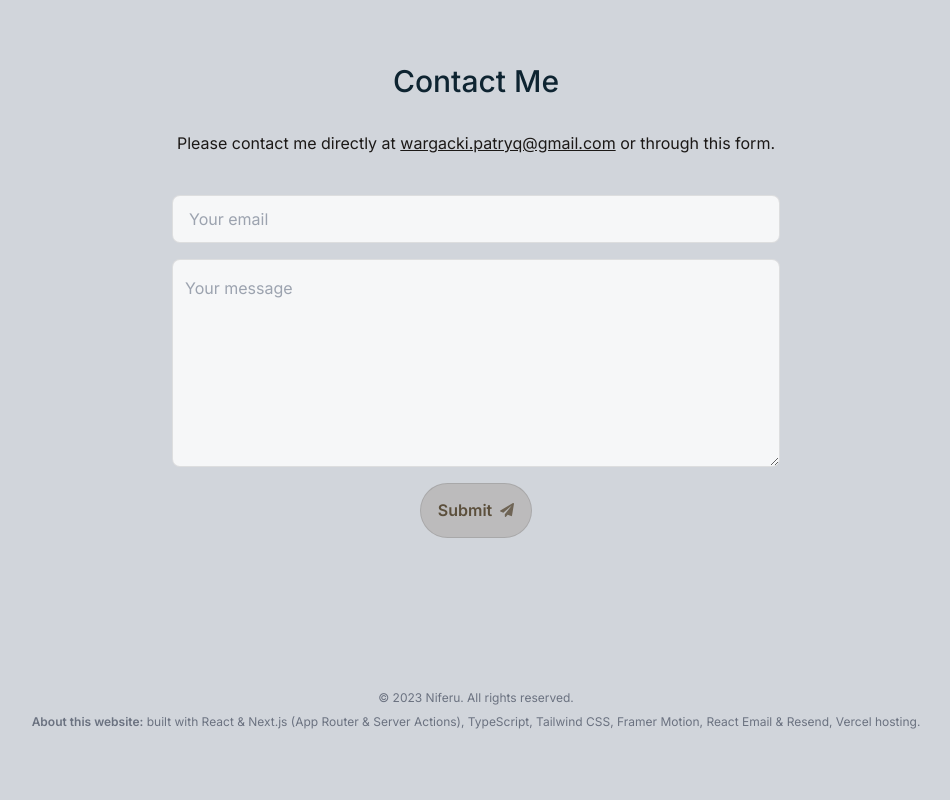
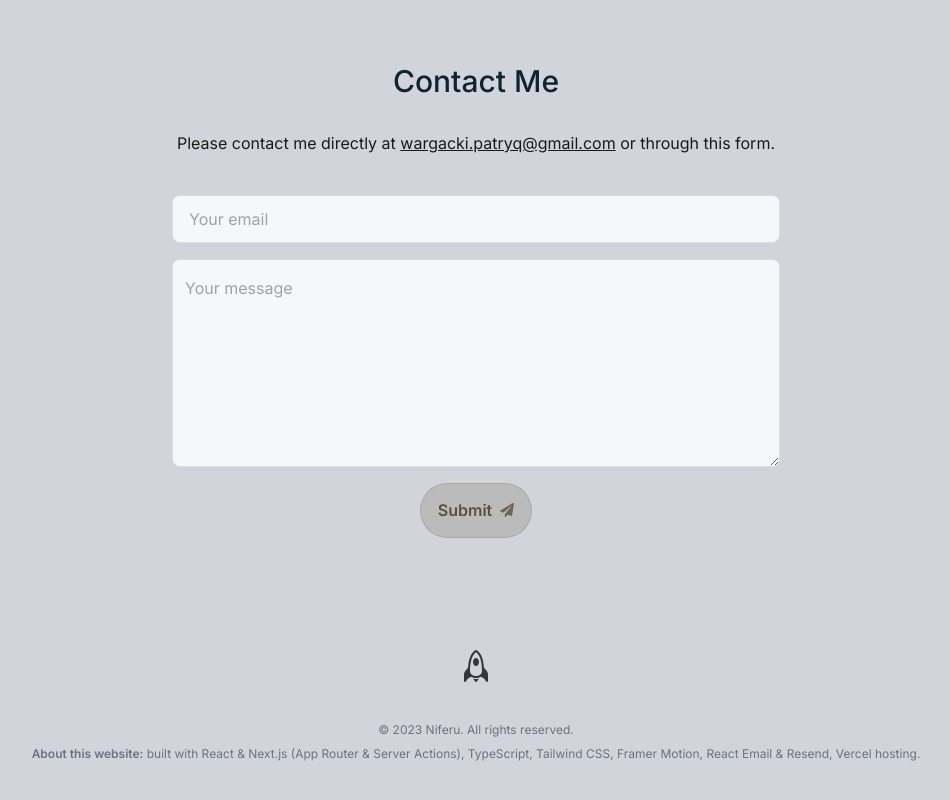
Before and after one commit to Nlferu/niferu-portfolio-website, a Next.js app: page / in a window 1280 px wide. Shown: the part 4036-4836 px from the top of the page, without its empty margins (164-1114 px from the left). Before the commit the page ends 4806 px from the top, so only its background shows below. Built offline with nearby package versions, Linux system fonts and the light colour scheme; no server answers.

Commit message:
scotty implemented

```diff
--- a/app/page.tsx
+++ b/app/page.tsx
@@ -7,6 +7,7 @@ import Projects from "@/components/projects"
 import Skills from "@/components/skills"
 import Experience from "@/components/experience"
 import Contact from "@/components/contact"
+import ScottyTheRocket from "@/components/scotty"
 
 export default function Home() {
     return (
@@ -20,6 +21,7 @@ export default function Home() {
             <Skills />
             <Experience />
             <Contact />
+            <ScottyTheRocket />
         </main>
     )
 }
--- /dev/null
+++ b/components/scotty.tsx
@@ -0,0 +1,27 @@
+"use client"
+
+import { BsRocket } from "react-icons/bs"
+import { useActiveSectionContext } from "@/context/active-section-context"
+import { useState } from "react"
+
+export default function ScottyTheRocket() {
+    const { setActiveSection, setTimeOfLastClick } = useActiveSectionContext()
+    const [isHovered, setIsHovered] = useState(false)
+
+    return (
+        <section className="flex flex-col items-center">
+            <a
+                href="#home"
+                onClick={() => {
+                    setActiveSection("Home")
+                    setTimeOfLastClick(Date.now())
+                }}
+                onMouseEnter={() => setIsHovered(true)}
+                onMouseLeave={() => setIsHovered(false)}
+            >
+                <BsRocket className="h-[2rem] w-[2rem] text-las dark:text-beta hover:text-dev dark:hover:text-anu hover:scale-110 active:scale-[1.4] hover:translate-y-[-0.3rem] transition" />
+            </a>
+            {isHovered && <span className="absolute text-black dark:text-anu text-xs mt-10">Beam me up, Scotty!</span>}
+        </section>
+    )
+}
--- a/tailwind.config.ts
+++ b/tailwind.config.ts
@@ -21,6 +21,7 @@ const config: Config = {
                 sunA: "0px 0px 9px rgba(253, 186, 116, 1)",
                 night: "0px 0px 9px rgba(0, 0, 0, 0.8)",
                 nightA: "0px 0px 15px rgba(0, 0, 0, 1)",
+                scotty: "5px 15px 5px rgba(0, 0, 0, 1)",
             },
             colors: {
                 alfa: "rgba(255, 141, 0, 0.75)",
```
